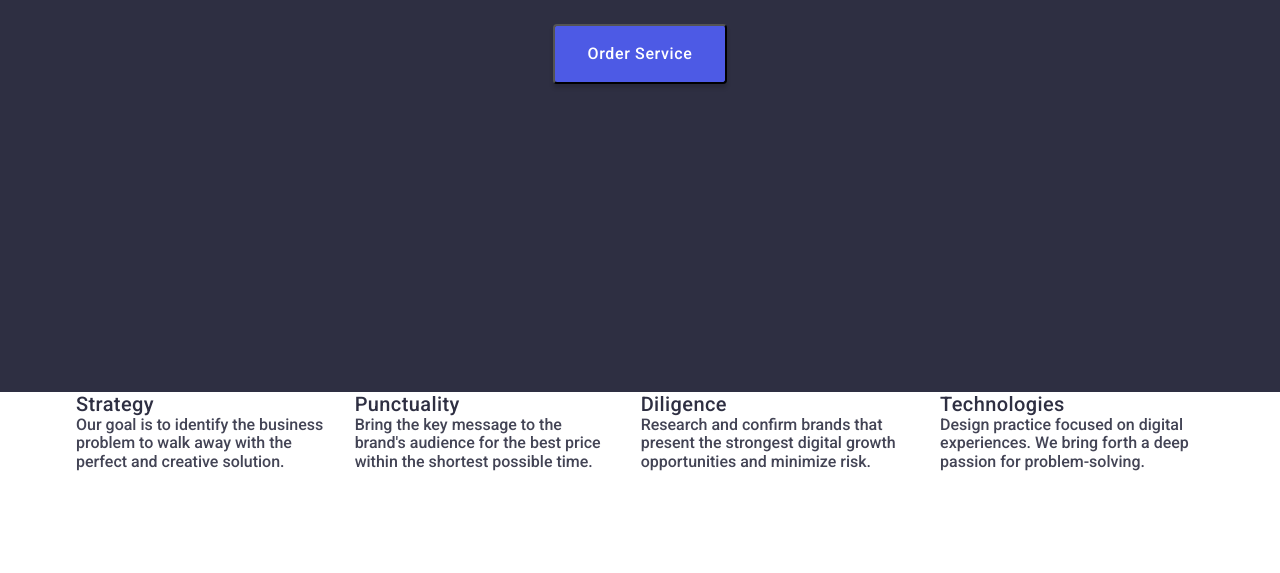
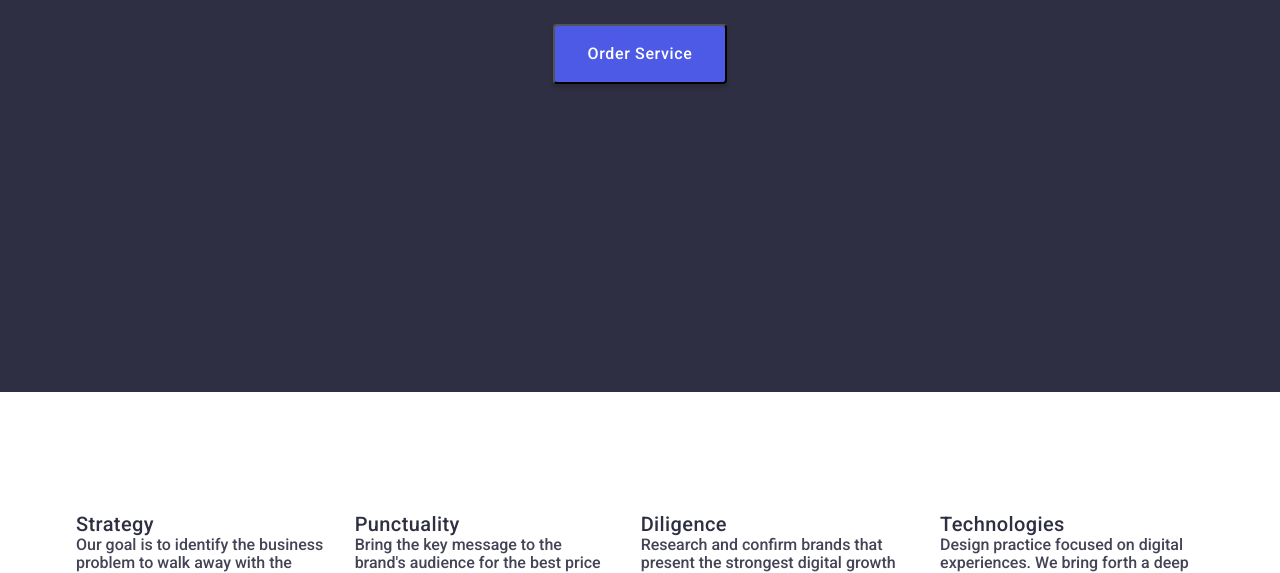
Before and after one commit to liashevchenko/goit-markup-hw-03, a plain HTML site: page index.html in a window 1280 px wide. Shown: the part 345-918 px from the top of the page. Drawn offline with nearby package versions, Linux system fonts and the light colour scheme.

Commit message:
fixed header 1.3

```diff
--- a/css/styles.css
+++ b/css/styles.css
@@ -116,6 +116,7 @@ ul {
   background: var(--navyblue);
   text-align: center;
   padding: 188px 0;
+  margin-bottom: 120px;
 }
 .hero-header {
   color: var(--white);
@@ -145,6 +146,7 @@ ul {
 }
 
 /* Features */
+
 .features-flex {
   display: flex;
   gap: 24px;
--- a/index.html
+++ b/index.html
@@ -65,7 +65,7 @@
 
       <!-- Переваги -->
 
-      <section>
+      <section class="features">
         <div class="container">
           <h2 class="visually-hidden">Features</h2>
           <ul class="list features-flex">
```
